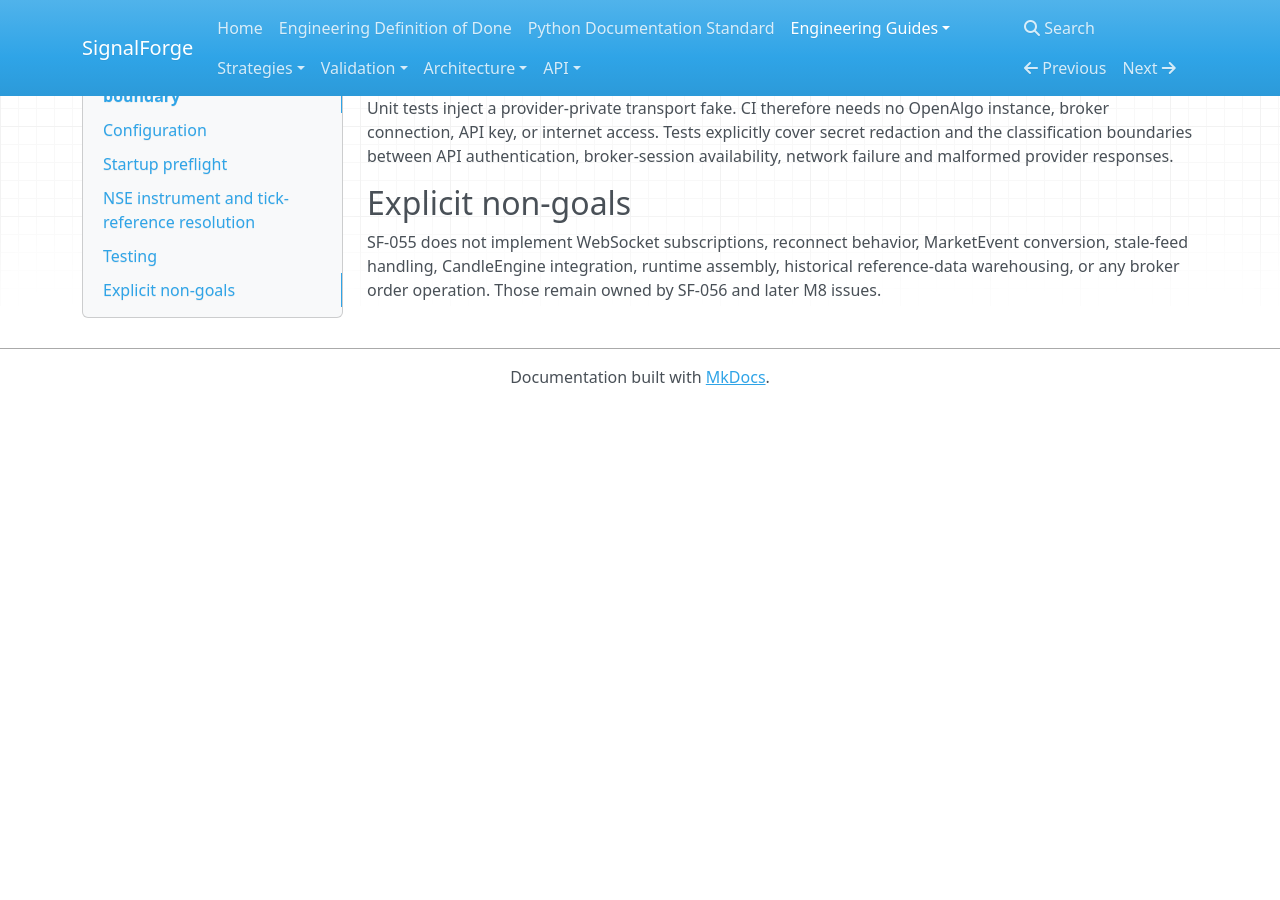
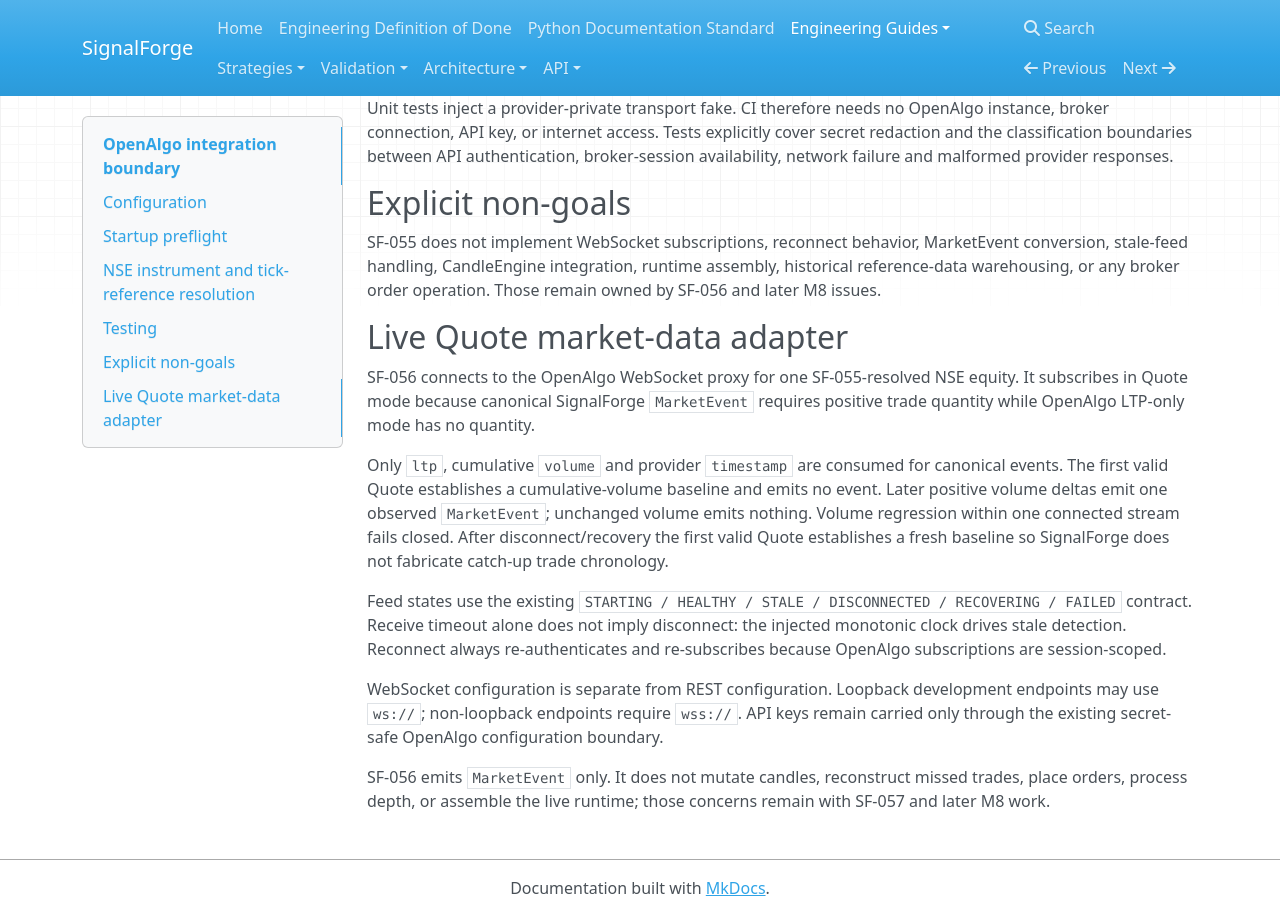
Before and after one commit to harishkamathuk/signalforge, an MkDocs documentation site: the page built from docs/openalgo-integration.md, in a window 1280 px wide and 900 px high, scrolled down 1446 px. Built offline with MkDocs 1.6.1, drawn with Linux system fonts in a browser that asks for light colours; nearby versions of some CDN libraries; before the commit the page ends 1851 px from its top, so only the background shows below that.

Commit message:
SF-056: document live feed and recovery semantics

```diff
--- a/docs/openalgo-integration.md
+++ b/docs/openalgo-integration.md
@@ -70,3 +70,28 @@ failure and malformed provider responses.
 SF-055 does not implement WebSocket subscriptions, reconnect behavior, MarketEvent conversion,
 stale-feed handling, CandleEngine integration, runtime assembly, historical reference-data
 warehousing, or any broker order operation. Those remain owned by SF-056 and later M8 issues.
+
+## Live Quote market-data adapter
+
+SF-056 connects to the OpenAlgo WebSocket proxy for one SF-055-resolved NSE equity. It subscribes
+in Quote mode because canonical SignalForge `MarketEvent` requires positive trade quantity while
+OpenAlgo LTP-only mode has no quantity.
+
+Only `ltp`, cumulative `volume` and provider `timestamp` are consumed for canonical events.
+The first valid Quote establishes a cumulative-volume baseline and emits no event. Later positive
+volume deltas emit one observed `MarketEvent`; unchanged volume emits nothing. Volume regression
+within one connected stream fails closed. After disconnect/recovery the first valid Quote establishes
+a fresh baseline so SignalForge does not fabricate catch-up trade chronology.
+
+Feed states use the existing `STARTING / HEALTHY / STALE / DISCONNECTED / RECOVERING / FAILED`
+contract. Receive timeout alone does not imply disconnect: the injected monotonic clock drives stale
+detection. Reconnect always re-authenticates and re-subscribes because OpenAlgo subscriptions are
+session-scoped.
+
+WebSocket configuration is separate from REST configuration. Loopback development endpoints may use
+`ws://`; non-loopback endpoints require `wss://`. API keys remain carried only through the
+existing secret-safe OpenAlgo configuration boundary.
+
+SF-056 emits `MarketEvent` only. It does not mutate candles, reconstruct missed trades, place
+orders, process depth, or assemble the live runtime; those concerns remain with SF-057 and later M8
+work.
```
